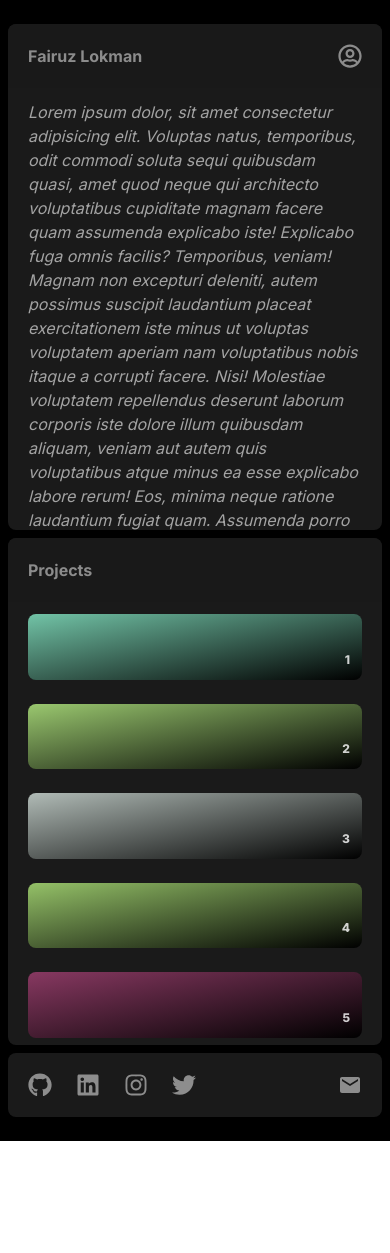
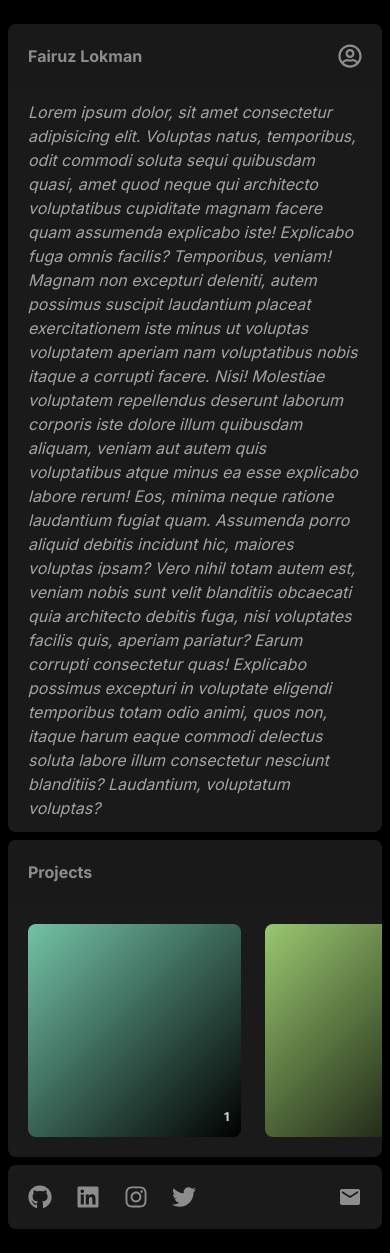
Before and after one commit to fairuzlokman/portfolio, a Next.js app: page / in a window 390 px wide. Before the commit the page ends 1141 px from the top, so only its background shows below. Built offline with nearby package versions, Linux system fonts and the light colour scheme.

Commit message:
fix: responsive

```diff
--- a/src/pages/index.js
+++ b/src/pages/index.js
@@ -1,5 +1,5 @@
 import Head from 'next/head'
-import { useEffect, useState } from 'react'
+import { useState } from 'react'
 import { FaGithub, FaInstagram, FaLinkedin, FaRegUserCircle, FaTwitter } from 'react-icons/fa'
 import { MdEmail } from 'react-icons/md'
 
@@ -23,7 +23,7 @@ const socialMedia = [
 ]
 
 export default function Home() {
-  const [clicked, setClicked] = useState(false)
+  const [expandProject, setExpandProject] = useState(false)
 
   const createBox = (num) => {
     let arr = []
@@ -32,7 +32,7 @@ export default function Home() {
       const randomColor = `rgba(${Math.floor(Math.random()*255)}, ${Math.floor(Math.random()*255)}, ${Math.floor(Math.random()*255)}, 0.8)`
 
       arr.push(
-        <div key={i} className={`p-3 ${clicked ? 'w-1/4 aspect-square' : 'w-full aspect-[4] md:aspect-auto'} transition-all duration-700`}>
+        <div key={i} className={`p-3 ${expandProject ? 'w-1/4' : 'h-full md:w-full md:aspect-auto'} aspect-square transition-all duration-700`}>
           <div
             style={{ background: `linear-gradient(to bottom right, ${randomColor}, rgba(0, 0, 0, 1))` }}
             className={`w-full h-full rounded-lg flex justify-end items-end p-3`}
@@ -53,39 +53,25 @@ export default function Home() {
       </Head>
       <div className='flex flex-col md:flex-row gap-2 md:h-screen px-2 py-6 bg-black'>
         {/* Projects and bio */}
-        <div className={`w-full h-full flex flex-col-reverse md:flex-row ${clicked ? 'gap-0' : 'gap-2'} rounded-lg`}>
+        <div className={`w-full h-full flex flex-col-reverse md:flex-row ${expandProject ? 'gap-0' : 'gap-2'} rounded-lg`}>
           {/* Projects */}
-          <div className={`h-[60vh] md:h-full relative ${clicked ? 'w-full' : 'w-full md:w-1/5'} transition-all duration-500 rounded-lg bg-white/10 overflow-y-scroll no-scrollbar`}>
-            <div className='sticky top-0 bg-[#1A1A1A] bg-opacity-95 flex justify-between items-center gap-1 p-5 rounded-t-lg text-white/50 font-bold'>
+          <div className={`md:h-full relative ${expandProject ? 'w-full' : 'w-full md:w-1/5'} transition-all duration-500 rounded-lg bg-white/10 md:overflow-y-scroll no-scrollbar`}>
+            <div className='md:sticky md:top-0 bg-[#1A1A1A] bg-opacity-95 flex justify-between items-center gap-1 p-5 rounded-t-lg text-white/50 font-bold'>
               <p className='hover:text-white'>Projects</p>
-              <p onClick={() => setClicked(!clicked)} className='hover:text-white cursor-pointer whitespace-nowrap hidden md:block'>{clicked ? <span>&lt;-</span> : <span>-&gt;</span>}</p>
+              <p onClick={() => setExpandProject(!expandProject)} className='hover:text-white cursor-pointer whitespace-nowrap hidden md:block'>{expandProject ? <span>&lt;-</span> : <span>-&gt;</span>}</p>
             </div>
-            <div className='flex flex-wrap px-2'>
+            <div className='h-[30vh] md:h-auto flex md:flex-wrap px-2 py-2 md:pt-0 overflow-x-scroll no-scrollbar'>
               {createBox(30)}
             </div>
           </div>
 
           {/* Bio */}
-          <div className={`h-[60vh] md:h-full relative ${clicked ? 'w-0 opacity-0' : 'w-full md:w-4/5'} transition-all duration-500 rounded-lg bg-white/10 overflow-y-scroll no-scrollbar`}>
+          <div className={`h-full relative ${expandProject ? 'w-0 opacity-0' : 'w-full md:w-4/5'} transition-all duration-500 rounded-lg bg-white/10 overflow-y-scroll no-scrollbar`}>
             <div className='sticky top-0 bg-[#1A1A1A] bg-opacity-95 p-5 rounded-t-lg flex justify-between items-center'>
               <p className='w-fit text-white/50 hover:text-white font-bold'>Fairuz Lokman</p>
               <FaRegUserCircle className='text-2xl text-white/50 hover:text-white' />
             </div>
             <div className='px-5 my-3'>
-              <p className='italic text-white/60'>
-                Lorem ipsum dolor, sit amet consectetur adipisicing elit. Voluptas natus, temporibus, odit commodi soluta sequi quibusdam quasi, amet quod neque qui architecto voluptatibus cupiditate magnam facere quam assumenda explicabo iste!
-                Explicabo fuga omnis facilis? Temporibus, veniam! Magnam non excepturi deleniti, autem possimus suscipit laudantium placeat exercitationem iste minus ut voluptas voluptatem aperiam nam voluptatibus nobis itaque a corrupti facere. Nisi!
-                Molestiae voluptatem repellendus deserunt laborum corporis iste dolore illum quibusdam aliquam, veniam aut autem quis voluptatibus atque minus ea esse explicabo labore rerum! Eos, minima neque ratione laudantium fugiat quam.
-                Assumenda porro aliquid debitis incidunt hic, maiores voluptas ipsam? Vero nihil totam autem est, veniam nobis sunt velit blanditiis obcaecati quia architecto debitis fuga, nisi voluptates facilis quis, aperiam pariatur?
-                Earum corrupti consectetur quas! Explicabo possimus excepturi in voluptate eligendi temporibus totam odio animi, quos non, itaque harum eaque commodi delectus soluta labore illum consectetur nesciunt blanditiis? Laudantium, voluptatum voluptas?
-              </p><br />
-              <p className='italic text-white/60'>
-                Lorem ipsum dolor, sit amet consectetur adipisicing elit. Voluptas natus, temporibus, odit commodi soluta sequi quibusdam quasi, amet quod neque qui architecto voluptatibus cupiditate magnam facere quam assumenda explicabo iste!
-                Explicabo fuga omnis facilis? Temporibus, veniam! Magnam non excepturi deleniti, autem possimus suscipit laudantium placeat exercitationem iste minus ut voluptas voluptatem aperiam nam voluptatibus nobis itaque a corrupti facere. Nisi!
-                Molestiae voluptatem repellendus deserunt laborum corporis iste dolore illum quibusdam aliquam, veniam aut autem quis voluptatibus atque minus ea esse explicabo labore rerum! Eos, minima neque ratione laudantium fugiat quam.
-                Assumenda porro aliquid debitis incidunt hic, maiores voluptas ipsam? Vero nihil totam autem est, veniam nobis sunt velit blanditiis obcaecati quia architecto debitis fuga, nisi voluptates facilis quis, aperiam pariatur?
-                Earum corrupti consectetur quas! Explicabo possimus excepturi in voluptate eligendi temporibus totam odio animi, quos non, itaque harum eaque commodi delectus soluta labore illum consectetur nesciunt blanditiis? Laudantium, voluptatum voluptas?
-              </p><br />
               <p className='italic text-white/60'>
                 Lorem ipsum dolor, sit amet consectetur adipisicing elit. Voluptas natus, temporibus, odit commodi soluta sequi quibusdam quasi, amet quod neque qui architecto voluptatibus cupiditate magnam facere quam assumenda explicabo iste!
                 Explicabo fuga omnis facilis? Temporibus, veniam! Magnam non excepturi deleniti, autem possimus suscipit laudantium placeat exercitationem iste minus ut voluptas voluptatem aperiam nam voluptatibus nobis itaque a corrupti facere. Nisi!
```
